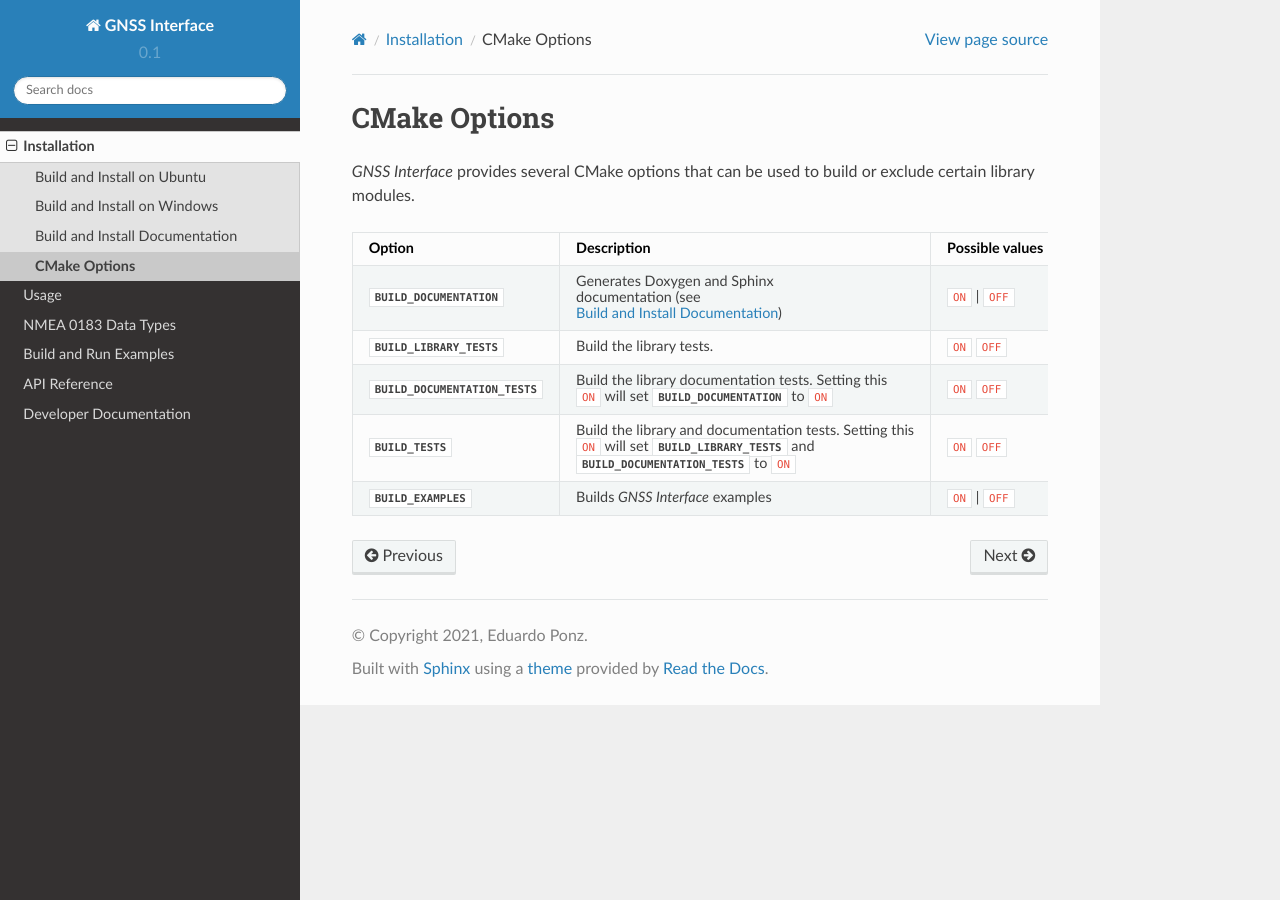
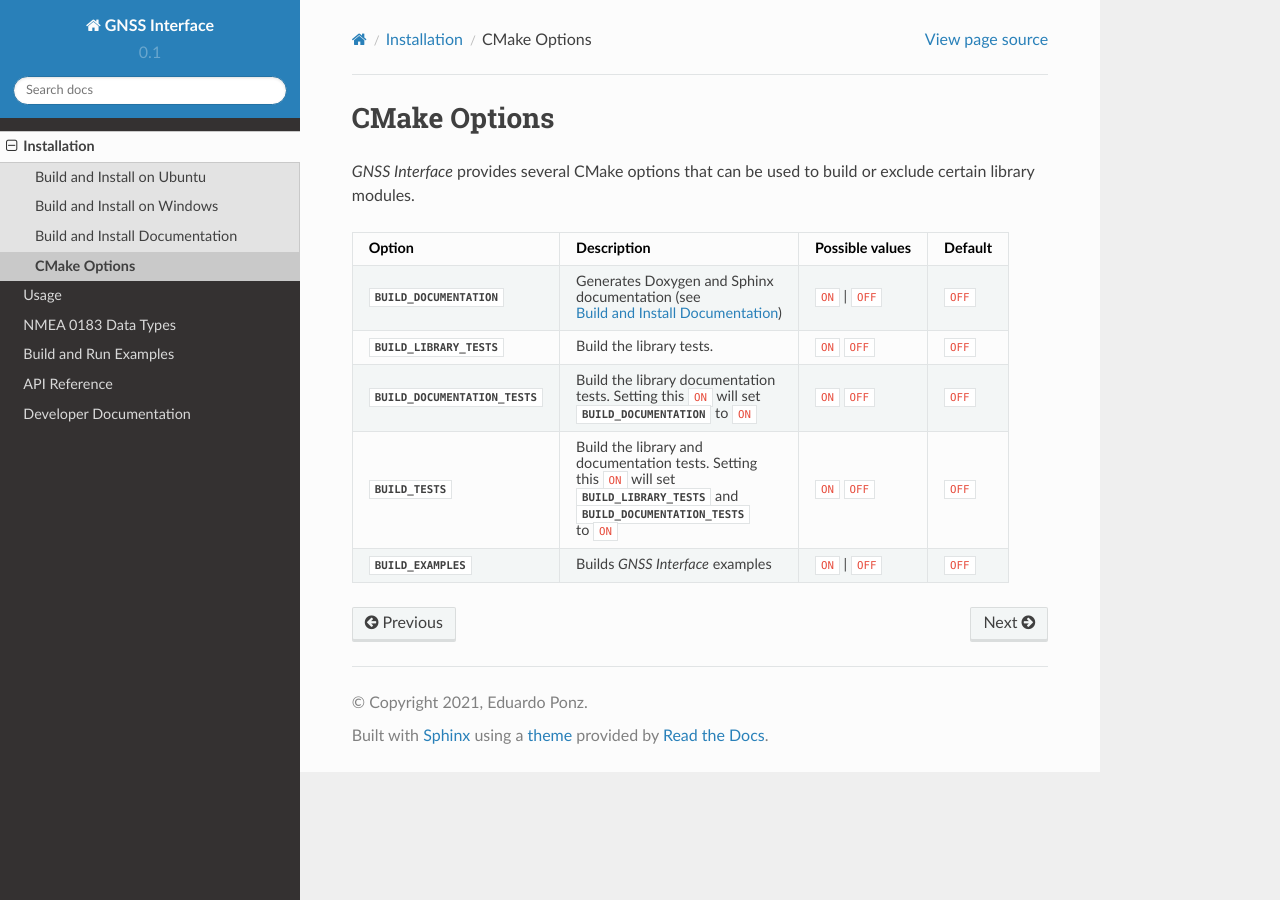
Before and after one commit to EduPonz/easynmea, a Sphinx documentation site: the page built from docs/rst/installation/cmake_options.rst, in a window 1280 px wide. Built offline with Sphinx 7.4.7 and the Read the Docs theme 2.0.0, drawn with Linux system fonts in a browser that asks for light colours; some of the changed lines change nothing that is shown.

Commit message:
Refs #17: Narrow table
Signed-off-by: Eduardo Ponz Segrelles <eduardoponz@eprosima.com>

```diff
--- a/docs/rst/installation/cmake_options.rst
+++ b/docs/rst/installation/cmake_options.rst
@@ -25,14 +25,18 @@ CMake Options
         - ``ON`` ``OFF``
         - ``OFF``
     *   - :class:`BUILD_DOCUMENTATION_TESTS`
-        - Build the library documentation tests. Setting this |br|
-          ``ON`` will set :class:`BUILD_DOCUMENTATION` to ``ON``
+        - Build the library documentation |br|
+          tests. Setting this ``ON`` will set |br|
+          :class:`BUILD_DOCUMENTATION` to ``ON``
         - ``ON`` ``OFF``
         - ``OFF``
     *   - :class:`BUILD_TESTS`
-        - Build the library and documentation tests. Setting this |br|
-          ``ON`` will set :class:`BUILD_LIBRARY_TESTS` and |br|
-          :class:`BUILD_DOCUMENTATION_TESTS` to ``ON``
+        - Build the library and |br|
+          documentation tests. Setting |br|
+          this ``ON`` will set |br|
+          :class:`BUILD_LIBRARY_TESTS` and |br|
+          :class:`BUILD_DOCUMENTATION_TESTS` |br|
+          to ``ON``
         - ``ON`` ``OFF``
         - ``OFF``
     *   - :class:`BUILD_EXAMPLES`
```
